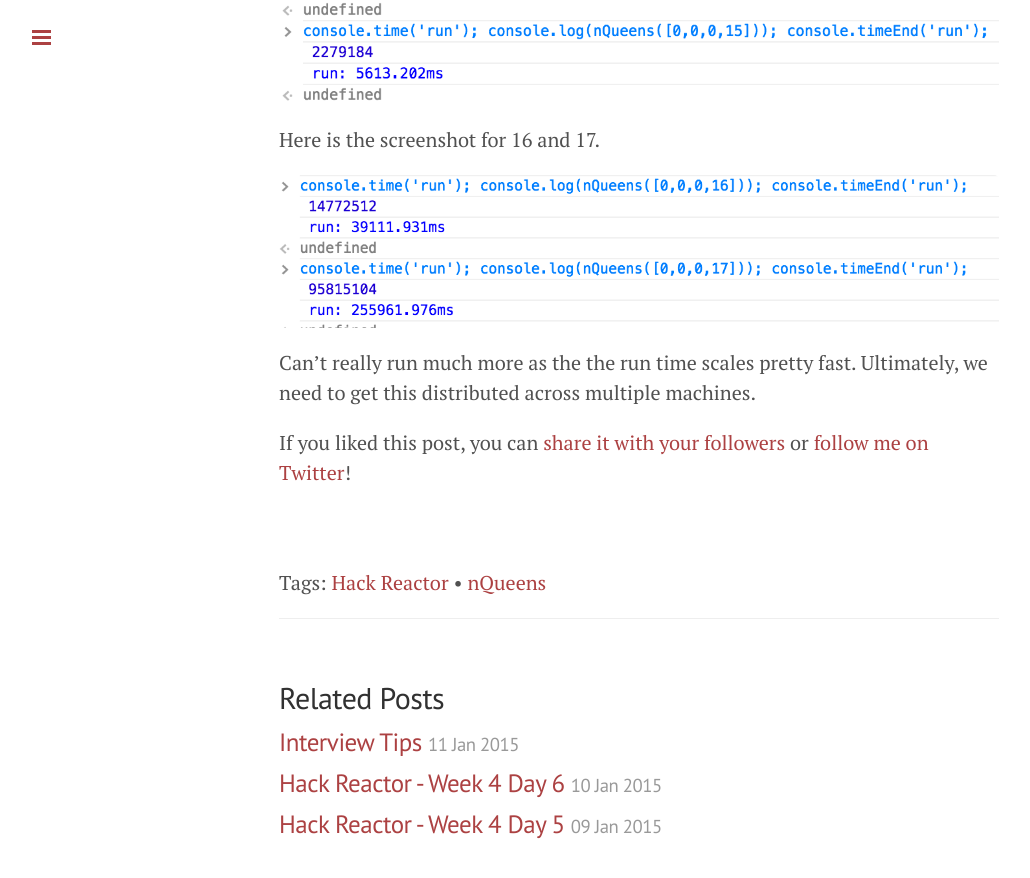
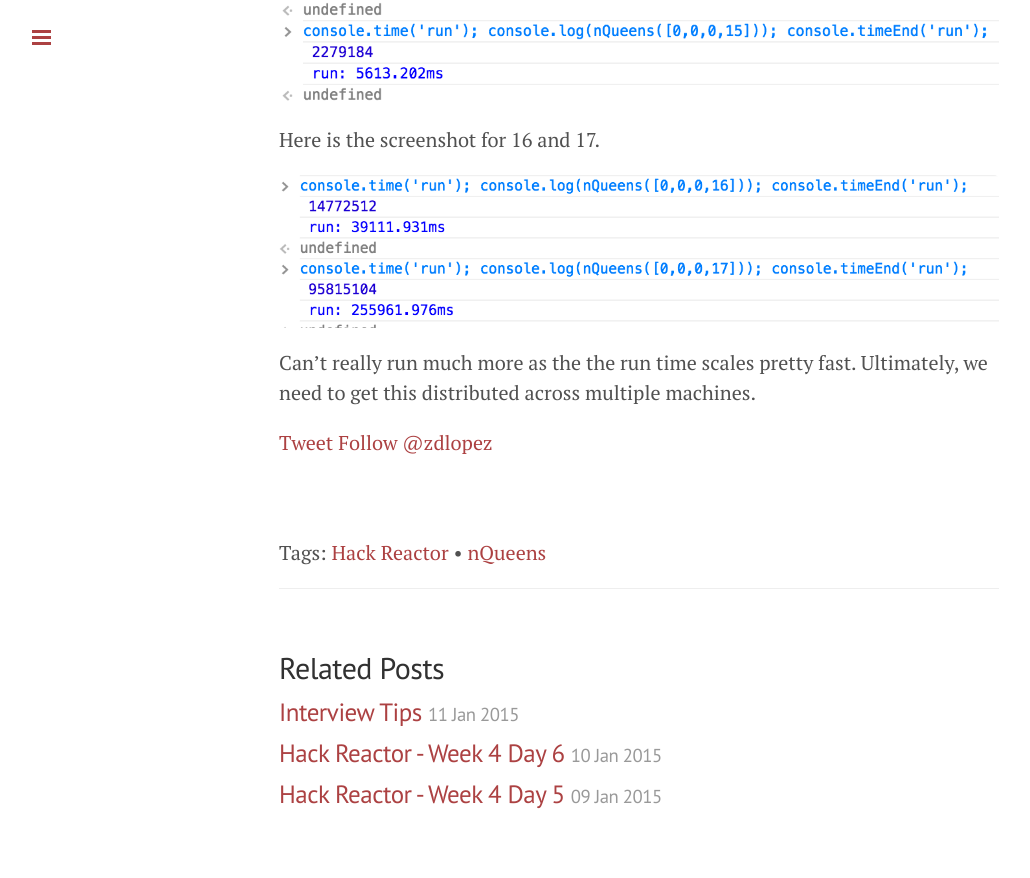
Before and after one commit to zdlopez/zdlopez.github.io, a Jekyll site: the page built from _posts/2014-12-23-N-Queens-Runtimes.md, in a window 1280 px wide and 900 px high, scrolled down 935 px. Shown: the top 878 px of the window, without its empty margins (1-1031 px from the left). Built offline with Jekyll 4.4.1, drawn with Linux system fonts in a browser that asks for light colours; Markdown is read by kramdown in place of the engine named in the settings; comment, search, counter and statistics services are not loaded.

Commit message:
twitter buttons

```diff
--- a/_includes/twitter_plug.html
+++ b/_includes/twitter_plug.html
@@ -1,7 +1,5 @@
-If you liked this post, you can
-<a href="https://twitter.com/intent/tweet?url={{ site.url }}{{ page.url }}&text={{ page.title }}&via=zdlopez"
-   target="_blank">
-  share it with your followers</a>
-or
-<a href="https://twitter.com/zdlopez">
-  follow me on Twitter</a>!
+<a href="https://twitter.com/share" class="twitter-share-button" data-via="zdlopez" data-size="large">Tweet</a>
+<script>!function(d,s,id){var js,fjs=d.getElementsByTagName(s)[0],p=/^http:/.test(d.location)?'http':'https';if(!d.getElementById(id)){js=d.createElement(s);js.id=id;js.src=p+'://platform.twitter.com/widgets.js';fjs.parentNode.insertBefore(js,fjs);}}(document, 'script', 'twitter-wjs');</script>
+
+<a href="https://twitter.com/zdlopez" class="twitter-follow-button" data-show-count="false" data-size="large">Follow @zdlopez</a>
+<script>!function(d,s,id){var js,fjs=d.getElementsByTagName(s)[0],p=/^http:/.test(d.location)?'http':'https';if(!d.getElementById(id)){js=d.createElement(s);js.id=id;js.src=p+'://platform.twitter.com/widgets.js';fjs.parentNode.insertBefore(js,fjs);}}(document, 'script', 'twitter-wjs');</script>
```
